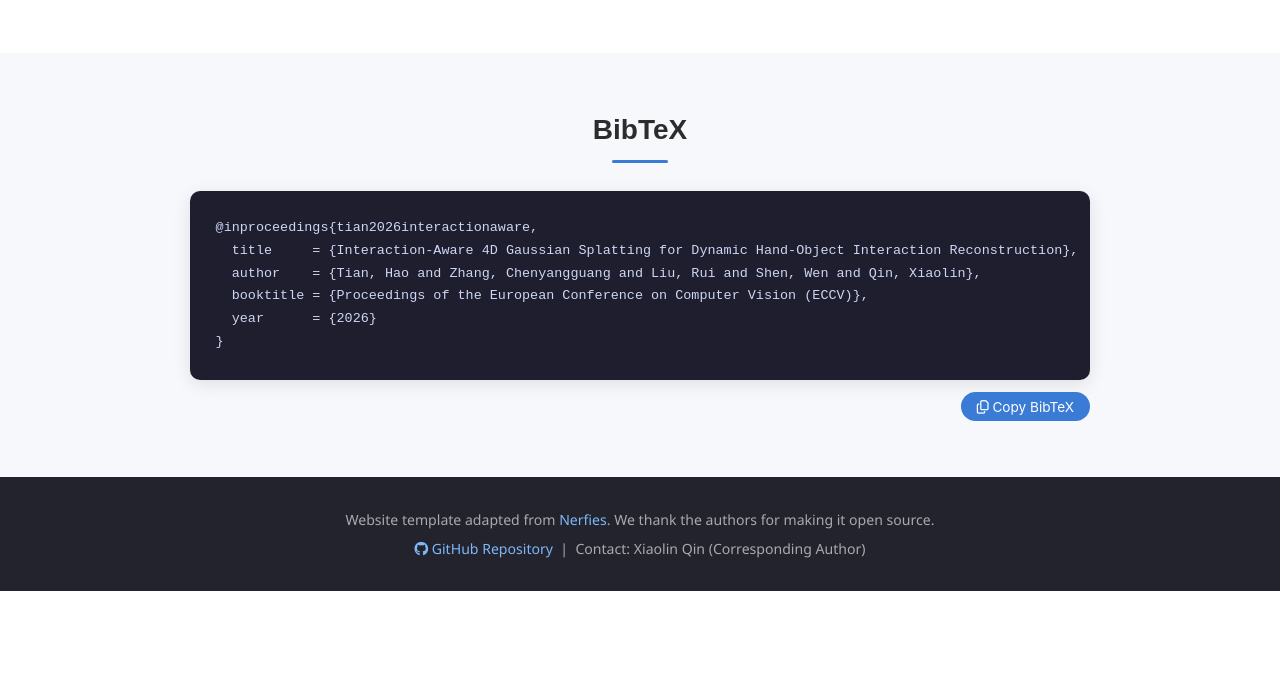
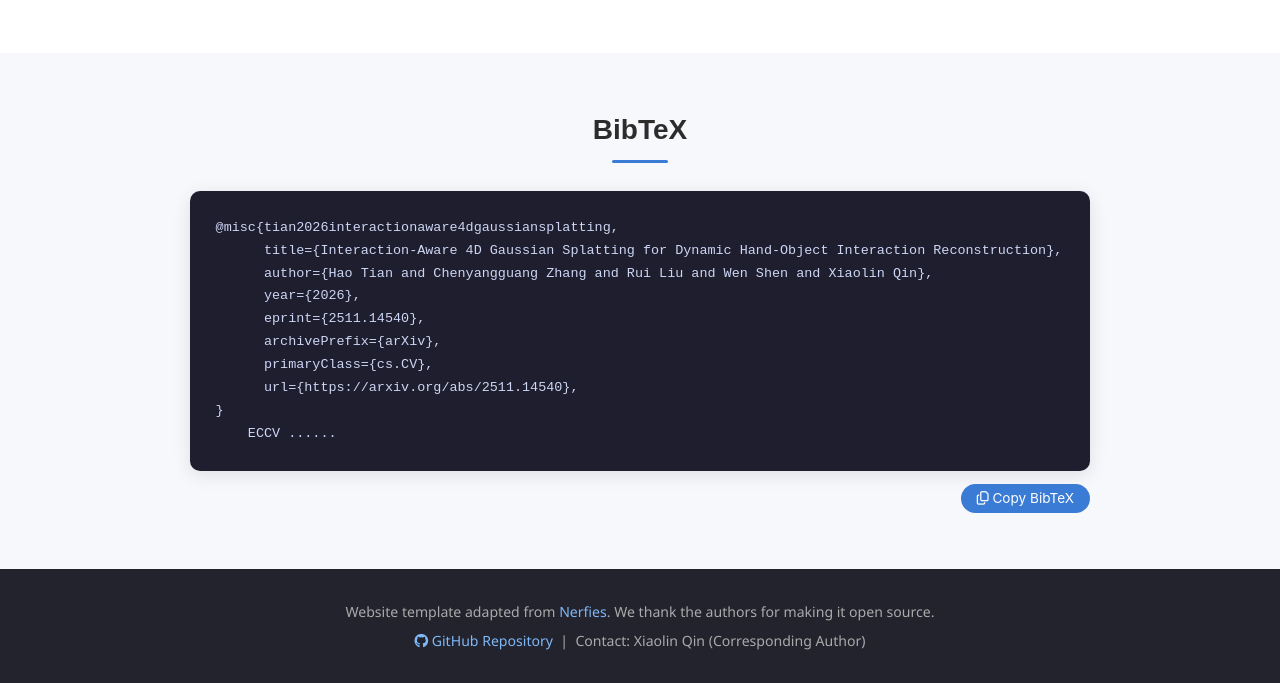
Before and after one commit to HaoTian23UCAS/Interaction-Aware-Gau, a plain HTML site: page docs/index.html in a window 1280 px wide. Shown: the part 7150-7833 px from the top of the page. Before the commit the page ends 7741 px from the top, so only its background shows below. Drawn offline with nearby package versions, Linux system fonts and the light colour scheme; some icons are missing; a web font is replaced by a local one.

Commit message:
Update index.html

```diff
--- a/docs/index.html
+++ b/docs/index.html
@@ -458,12 +458,16 @@
 <section class="page-section alt-bg" id="citation">
   <div class="content-wrap">
     <h2 class="section-title">BibTeX</h2>
-    <div class="bibtex-block" id="bibtex-text">@inproceedings{tian2026interactionaware,
-  title     = {Interaction-Aware 4D Gaussian Splatting for Dynamic Hand-Object Interaction Reconstruction},
-  author    = {Tian, Hao and Zhang, Chenyangguang and Liu, Rui and Shen, Wen and Qin, Xiaolin},
-  booktitle = {Proceedings of the European Conference on Computer Vision (ECCV)},
-  year      = {2026}
-}</div>
+    <div class="bibtex-block" id="bibtex-text">@misc{tian2026interactionaware4dgaussiansplatting,
+      title={Interaction-Aware 4D Gaussian Splatting for Dynamic Hand-Object Interaction Reconstruction},
+      author={Hao Tian and Chenyangguang Zhang and Rui Liu and Wen Shen and Xiaolin Qin},
+      year={2026},
+      eprint={2511.14540},
+      archivePrefix={arXiv},
+      primaryClass={cs.CV},
+      url={https://arxiv.org/abs/2511.14540},
+}
+    ECCV ......</div>
     <button class="bibtex-copy-btn" onclick="copyBibtex()">
       <i class="far fa-copy"></i> Copy BibTeX
     </button>
```
